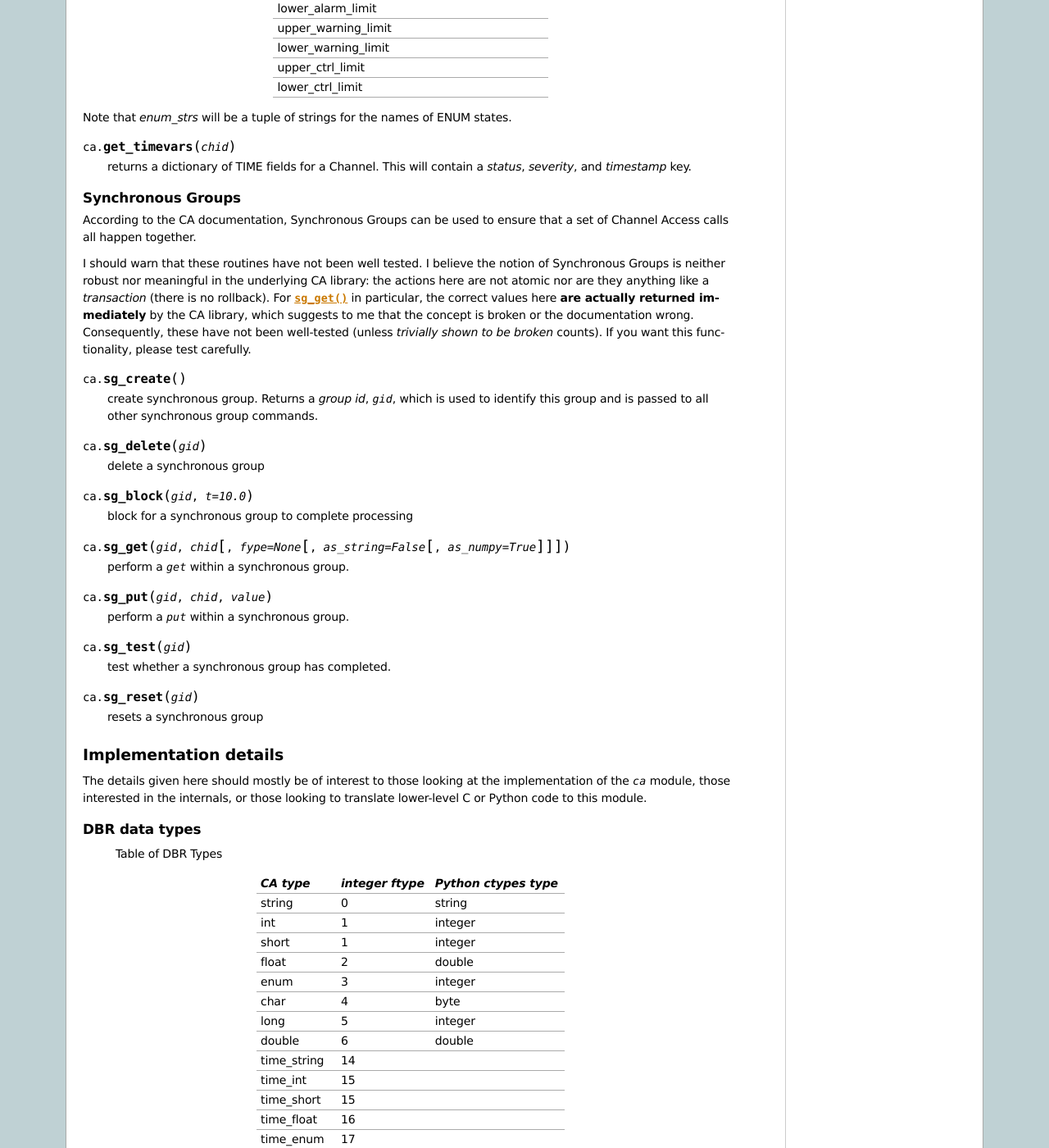
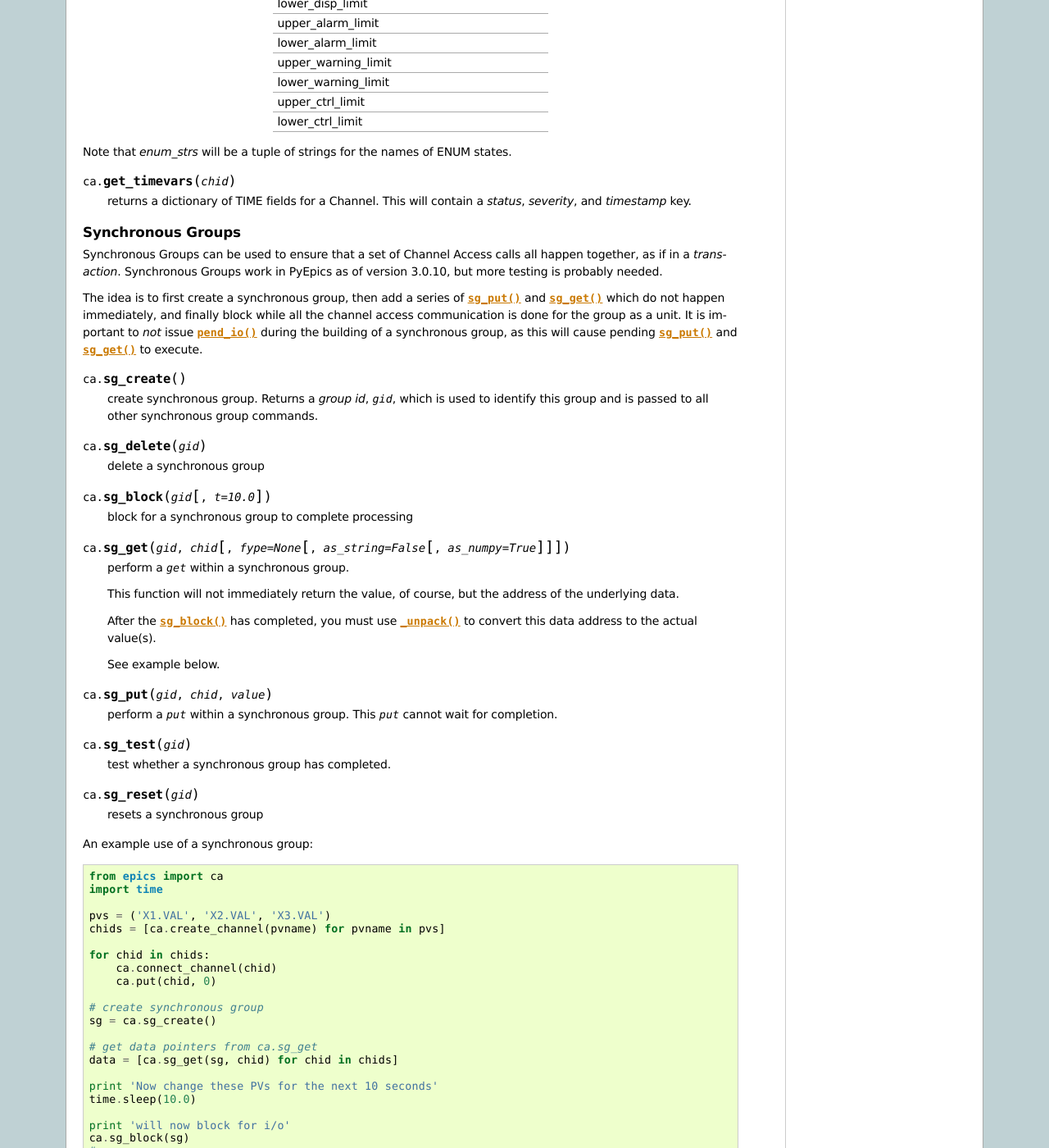
Before and after one commit to pyepics/pyepics, a Sphinx documentation site: the page built from doc/ca.rst, in a window 1280 px wide and 1400 px high, scrolled down 6347 px. Shown: the whole window at 82% size. Built offline with Sphinx 7.4.7, drawn with Linux system fonts in a browser that asks for light colours; formulas are drawn with MathJax 3; the version number is read from the project's files by our own code; some of the changed text lies outside the part shown.

Commit message:
minor improvements

```diff
--- a/doc/ca.rst
+++ b/doc/ca.rst
@@ -318,13 +318,17 @@ keyword arguments can be used to specify such options.
    :type  chid:  ctypes.c_long
    :param ftype:  field type to use (native type is default)
    :type ftype:  integer
+   :param count:  naximum element count to return (full data returned by default)
+   :type cont:  integer
    :param as_string:  whether to return the string representation of the value.  See notes below.
    :type as_string:  ``True``/``False``
    :param as_numpy:  whether to return the Numerical Python representation  for array / waveform data.
    :type as_numpy:  ``True``/``False``
 
 
-For a listing of values of *ftype*, see :ref:`Table of DBR Types <dbrtype_table>`.
+For a listing of values of *ftype*, see :ref:`Table of DBR Types
+<dbrtype_table>`.    The optional *count* can be used to limit the amount of
+data returned for array data from waveform records.
 
 The *as_string* option warrants special attention: The feature is not as
 complete as as the *as_string* argument for :meth:`PV.get`.  Here, a string
@@ -470,18 +474,16 @@ states.
 Synchronous Groups
 ~~~~~~~~~~~~~~~~~~~~~~~
 
-According to the CA documentation, Synchronous Groups can be used to ensure
-that a set of Channel Access calls all happen together.
+Synchronous Groups can be used to ensure that a set of Channel Access calls
+all happen together, as if in a *transaction*.  Synchronous Groups work in
+PyEpics as of version 3.0.10, but more testing is probably needed.
 
-I should warn that these routines have not been well tested.  I believe the
-notion of Synchronous Groups is neither robust nor meaningful in the
-underlying CA library: the actions here are not atomic nor are they
-anything like a *transaction* (there is no rollback). For :func:`sg_get` in
-particular, the correct values here **are actually returned immediately**
-by the CA library, which suggests to me that the concept is broken or the
-documentation wrong.  Consequently, these have not been well-tested (unless
-*trivially shown to be broken* counts).  If you want this functionality,
-please test carefully.
+The idea is to first create a synchronous group, then add a series of
+:func:`sg_put` and :func:`sg_get` which do not happen immediately, and
+finally block while all the channel access communication is done for the
+group as a unit.  It is important to *not* issue :func:`pend_io` during the
+building of a synchronous group, as this will cause pending :func:`sg_put`
+and :func:`sg_get` to execute.
 
 .. function::  sg_create()
 
@@ -492,17 +494,26 @@ please test carefully.
 
    delete a synchronous group
 
-.. function::  sg_block(gid, t=10.0)
+.. function::  sg_block(gid[, t=10.0])
 
    block for a synchronous group to complete processing
 
-.. function::  sg_get(gid,chid[, fype=None[, as_string=False[, as_numpy=True]]])
+.. function::  sg_get(gid, chid[, fype=None[, as_string=False[, as_numpy=True]]])
 
    perform a `get` within a synchronous group.
 
-.. function::  sg_put(gid,chid, value)
+   This function will not immediately return the value, of course, but the
+   address of the underlying data.
 
-   perform a `put` within a synchronous group.
+   After the :func:`sg_block` has completed, you must use :func:`_unpack`
+   to convert this data address to the actual value(s).
+
+   See example below.
+
+.. function::  sg_put(gid, chid, value)
+
+   perform a `put` within a synchronous group.  This `put` cannot wait for
+   completion.
 
 .. function::  sg_test(gid)
 
@@ -511,6 +522,50 @@ please test carefully.
 .. function::  sg_reset(gid)
 
    resets a synchronous group
+
+An example use of a synchronous group::
+
+    from epics import ca
+    import time
+
+    pvs = ('X1.VAL', 'X2.VAL', 'X3.VAL')
+    chids = [ca.create_channel(pvname) for pvname in pvs]
+
+    for chid in chids:
+        ca.connect_channel(chid)
+        ca.put(chid, 0)
+
+    # create synchronous group
+    sg = ca.sg_create()
+
+    # get data pointers from ca.sg_get
+    data = [ca.sg_get(sg, chid) for chid in chids]
+
+    print 'Now change these PVs for the next 10 seconds'
+    time.sleep(10.0)
+
+    print 'will now block for i/o'
+    ca.sg_block(sg)
+    #
+    # CALL ca._unpack with data points and chid to extract data
+    for pvname, dat, chid in zip(pvs, data, chids):
+        val = ca._unpack(dat, chid=chid)
+        print "%s = %s" % (pvname, str(val))
+
+    ca.sg_reset(sg)
+
+    #  Now a SG Put
+    print 'OK, now we will put everything back to 0 synchronously'
+
+    for chid in chids:
+        ca.sg_put(sg, chid, 0)
+
+
+    print 'sg_put done, but not blocked / commited. Sleep for 5 seconds '
+    time.sleep(5.0)
+    ca.sg_block(sg)
+    print 'done.'
+
 
 ..  _ca-implementation-label:
 
@@ -606,6 +661,29 @@ used heavily inside of ca.py
     ensures that the first argument of a function is a connected ``chid``.
     This test is (intended to be) robust, and will (try to) make sure a
     ``chid`` is actually connected before calling the decorated function.
+
+
+Unpacking Data from Callbacks
+~~~~~~~~~~~~~~~~~~~~~~~~~~~~~~~~~~
+
+Throughout the implementation, there are several places where data returned
+by the underlying CA library needs to be be converted to Python data.  This
+is encapsulated in the :func:`_unpack` function.  In general, you will not
+have to run this code, but there is one exception:  when using
+:func:`sg_get`, the values returned will have to be unpacked with this
+function.
+
+..  function:: _unpack(cdata, chid=None[, count=None[, ftype=None[, as_numpy=None]]])
+
+    This takes the ctypes data `cdata` and returns the Python data.
+
+   :param cdata:   cdata as returned by internal libca functions, and :func:`sg_get`.
+   :param chid:    channel ID (optional: used for determining count and ftype)
+   :param count:   number of elements to fetch (defaults to element count of chid  or 1)
+   :param ftype:   data type of channel (defaults to native type of chid)
+   :param as_numpy:  whether to convert to numpy array.
+   :type as_numpy:  ``True`` or ``False``
+
 
 ..  _ca-callbacks-label:
 
```
Also changed, not shown: other parts of doc/ca.rst (+1 -1 lines), 2 other files.
